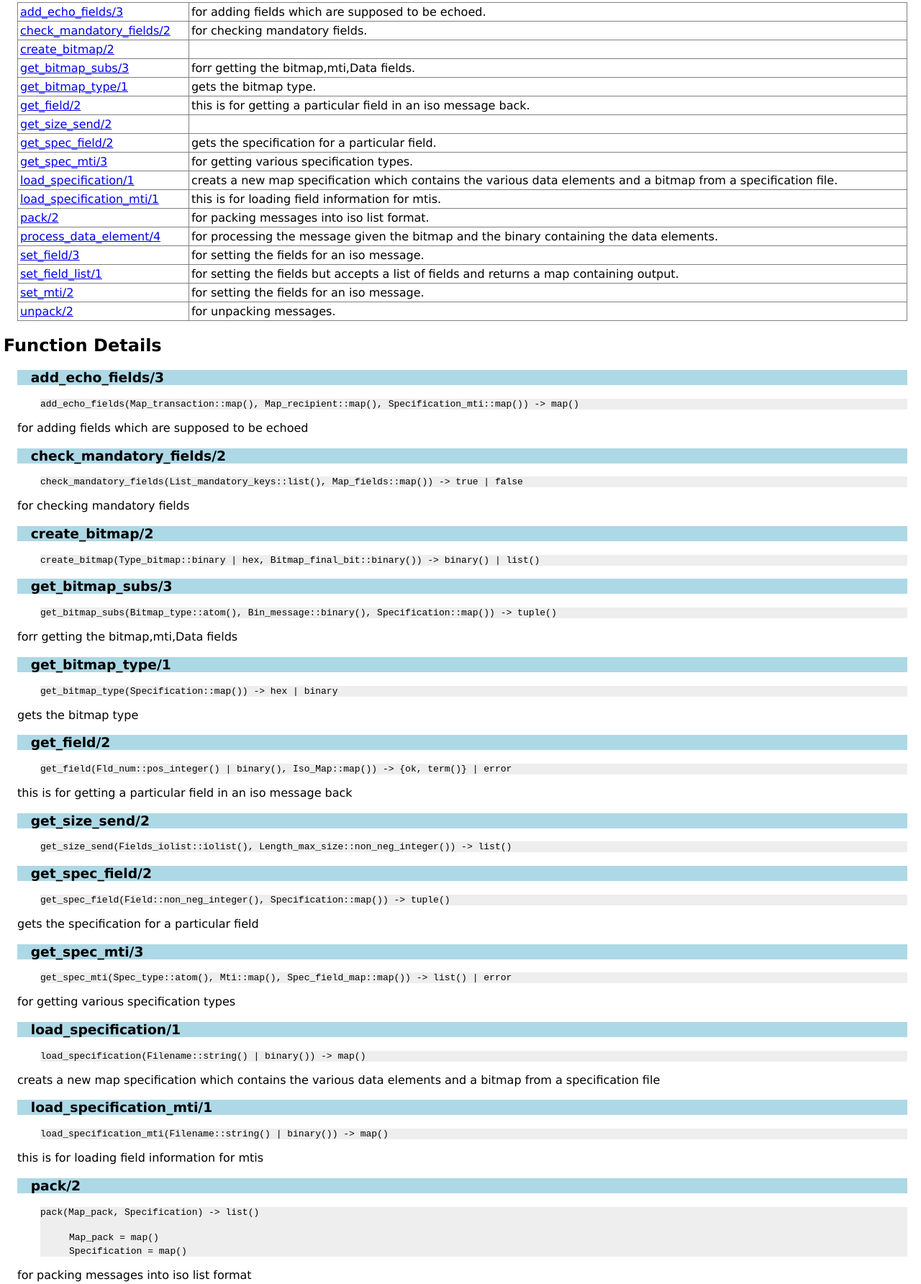
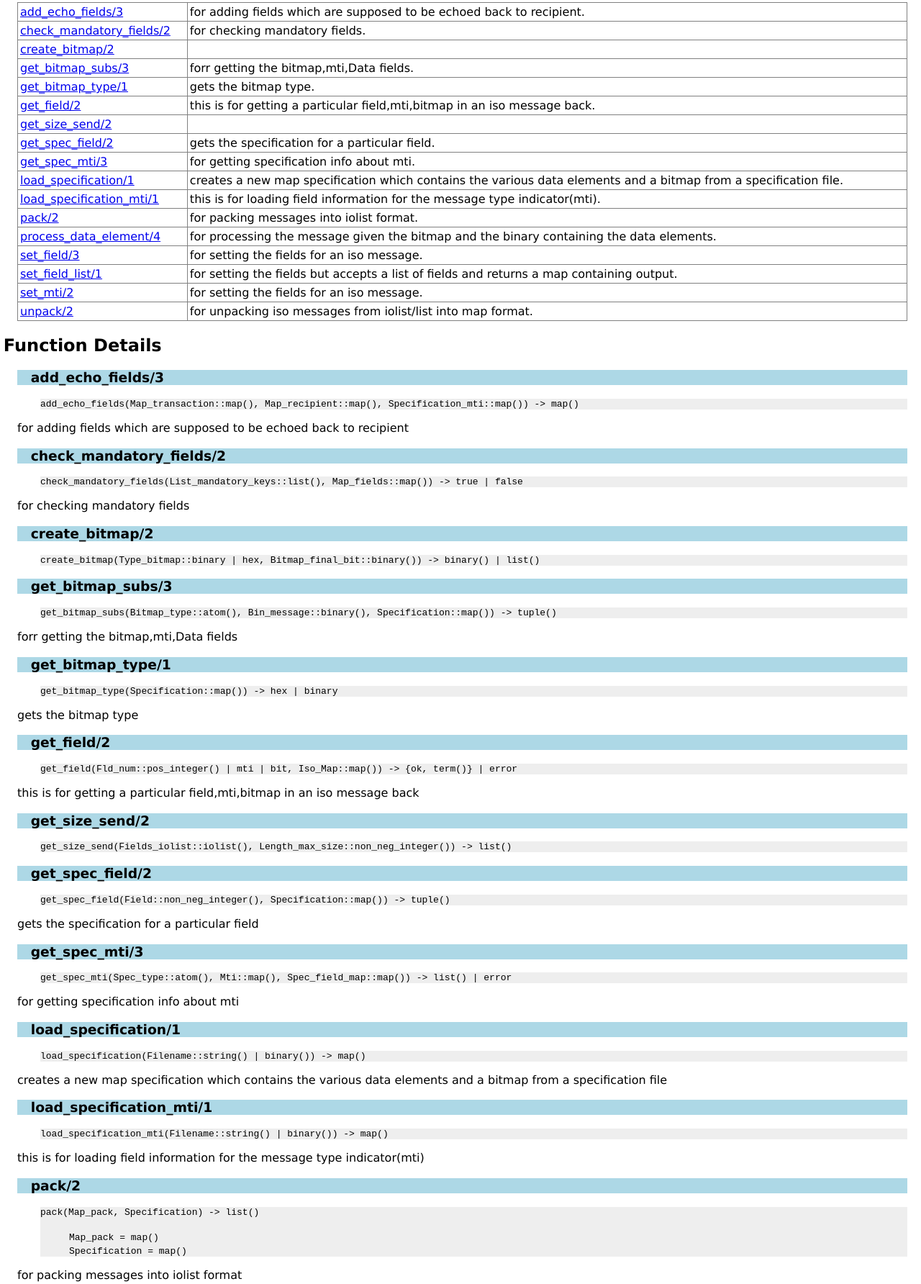
Before and after one commit to nayibor/iso8583_erl, a plain HTML site: page doc/iso8583_erl.html in a window 1280 px wide. Shown: the part 267-2051 px from the top of the page at 72% size. Drawn offline with Linux system fonts and the light colour scheme.

Commit message:
docs updated,overview.edoc updated and throws made more clearer when loading specification
docs  updated and made clearer for some functions in iso8583_erl api functions
specification  updated and made clearer for some functions in iso8583_erl api functions and iso8583_process functions
overview.edoc updated
iso8583_process:load_specification/1 now gives a throw when the value used for bitmap type or field value isnt correct

```diff
--- a/doc/iso8583_erl.html
+++ b/doc/iso8583_erl.html
@@ -14,23 +14,23 @@
 
 
 <h2><a name="index">Function Index</a></h2>
-<table width="100%" border="1" cellspacing="0" cellpadding="2" summary="function index"><tr><td valign="top"><a href="#add_echo_fields-3">add_echo_fields/3</a></td><td>for adding fields which are supposed to be echoed.</td></tr>
+<table width="100%" border="1" cellspacing="0" cellpadding="2" summary="function index"><tr><td valign="top"><a href="#add_echo_fields-3">add_echo_fields/3</a></td><td>for adding fields which are supposed to be echoed back to recipient.</td></tr>
 <tr><td valign="top"><a href="#check_mandatory_fields-2">check_mandatory_fields/2</a></td><td>for checking mandatory fields.</td></tr>
 <tr><td valign="top"><a href="#create_bitmap-2">create_bitmap/2</a></td><td></td></tr>
 <tr><td valign="top"><a href="#get_bitmap_subs-3">get_bitmap_subs/3</a></td><td>forr getting the bitmap,mti,Data fields.</td></tr>
 <tr><td valign="top"><a href="#get_bitmap_type-1">get_bitmap_type/1</a></td><td>gets the bitmap type.</td></tr>
-<tr><td valign="top"><a href="#get_field-2">get_field/2</a></td><td>this is for getting a particular field in an iso message back.</td></tr>
+<tr><td valign="top"><a href="#get_field-2">get_field/2</a></td><td>this is for getting a particular field,mti,bitmap in an iso message back.</td></tr>
 <tr><td valign="top"><a href="#get_size_send-2">get_size_send/2</a></td><td></td></tr>
 <tr><td valign="top"><a href="#get_spec_field-2">get_spec_field/2</a></td><td>gets the specification for a particular field.</td></tr>
-<tr><td valign="top"><a href="#get_spec_mti-3">get_spec_mti/3</a></td><td>for getting various specification types.</td></tr>
-<tr><td valign="top"><a href="#load_specification-1">load_specification/1</a></td><td>creats a new map specification which contains the various data elements and a bitmap from a specification file.</td></tr>
-<tr><td valign="top"><a href="#load_specification_mti-1">load_specification_mti/1</a></td><td>this is for loading field information for mtis.</td></tr>
-<tr><td valign="top"><a href="#pack-2">pack/2</a></td><td>for packing messages into iso list format.</td></tr>
+<tr><td valign="top"><a href="#get_spec_mti-3">get_spec_mti/3</a></td><td>for getting specification info about mti.</td></tr>
+<tr><td valign="top"><a href="#load_specification-1">load_specification/1</a></td><td>creates a new map specification which contains the various data elements and a bitmap from a specification file.</td></tr>
+<tr><td valign="top"><a href="#load_specification_mti-1">load_specification_mti/1</a></td><td>this is for loading field information for the message type indicator(mti).</td></tr>
+<tr><td valign="top"><a href="#pack-2">pack/2</a></td><td>for packing messages into iolist format.</td></tr>
 <tr><td valign="top"><a href="#process_data_element-4">process_data_element/4</a></td><td>for processing the message given the bitmap and the binary containing the data elements.</td></tr>
 <tr><td valign="top"><a href="#set_field-3">set_field/3</a></td><td>for setting the fields for an iso message.</td></tr>
 <tr><td valign="top"><a href="#set_field_list-1">set_field_list/1</a></td><td>for setting the fields but accepts a list of fields and returns a map containing output.</td></tr>
 <tr><td valign="top"><a href="#set_mti-2">set_mti/2</a></td><td>for setting the fields for an iso message.</td></tr>
-<tr><td valign="top"><a href="#unpack-2">unpack/2</a></td><td>for unpacking messages.</td></tr>
+<tr><td valign="top"><a href="#unpack-2">unpack/2</a></td><td>for unpacking iso messages from iolist/list into map format.</td></tr>
 </table>
 
 <h2><a name="functions">Function Details</a></h2>
@@ -39,7 +39,7 @@
 <div class="spec">
 <p><tt>add_echo_fields(Map_transaction::map(), Map_recipient::map(), Specification_mti::map()) -&gt; map()</tt><br></p>
 <p> </p>
-</div><p>for adding fields which are supposed to be echoed</p>
+</div><p>for adding fields which are supposed to be echoed back to recipient</p>
 
 <h3 class="function"><a name="check_mandatory_fields-2">check_mandatory_fields/2</a></h3>
 <div class="spec">
@@ -67,9 +67,9 @@
 
 <h3 class="function"><a name="get_field-2">get_field/2</a></h3>
 <div class="spec">
-<p><tt>get_field(Fld_num::pos_integer() | binary(), Iso_Map::map()) -&gt; {ok, term()} | error</tt><br></p>
+<p><tt>get_field(Fld_num::pos_integer() | mti | bit, Iso_Map::map()) -&gt; {ok, term()} | error</tt><br></p>
 <p> </p>
-</div><p>this is for getting a particular field in an iso message back</p>
+</div><p>this is for getting a particular field,mti,bitmap in an iso message back</p>
 
 <h3 class="function"><a name="get_size_send-2">get_size_send/2</a></h3>
 <div class="spec">
@@ -87,26 +87,26 @@
 <div class="spec">
 <p><tt>get_spec_mti(Spec_type::atom(), Mti::map(), Spec_field_map::map()) -&gt; list() | error</tt><br></p>
 <p> </p>
-</div><p>for getting various specification types</p>
+</div><p>for getting specification info about mti</p>
 
 <h3 class="function"><a name="load_specification-1">load_specification/1</a></h3>
 <div class="spec">
 <p><tt>load_specification(Filename::string() | binary()) -&gt; map()</tt><br></p>
 <p> </p>
-</div><p>creats a new map specification which contains the various data elements and a bitmap from a specification file</p>
+</div><p>creates a new map specification which contains the various data elements and a bitmap from a specification file</p>
 
 <h3 class="function"><a name="load_specification_mti-1">load_specification_mti/1</a></h3>
 <div class="spec">
 <p><tt>load_specification_mti(Filename::string() | binary()) -&gt; map()</tt><br></p>
 <p> </p>
-</div><p>this is for loading field information for mtis</p>
+</div><p>this is for loading field information for the message type indicator(mti)</p>
 
 <h3 class="function"><a name="pack-2">pack/2</a></h3>
 <div class="spec">
 <p><tt>pack(Map_pack, Specification) -&gt; list()</tt>
 <ul class="definitions"><li><tt>Map_pack = map()</tt></li><li><tt>Specification = map()</tt></li></ul></p>
 <p> </p>
-</div><p>for packing messages into iso list format</p>
+</div><p>for packing messages into iolist format</p>
 
 <h3 class="function"><a name="process_data_element-4">process_data_element/4</a></h3>
 <div class="spec">
@@ -137,7 +137,7 @@
 <p><tt>unpack(IsoMessage, Specification) -&gt; map()</tt>
 <ul class="definitions"><li><tt>IsoMessage = [integer()]</tt></li><li><tt>Specification = map()</tt></li></ul></p>
 <p> </p>
-</div><p>for unpacking messages</p>
+</div><p>for unpacking iso messages from iolist/list into map format</p>
 <hr>
 
 <div class="navbar"><a name="#navbar_bottom"></a><table width="100%" border="0" cellspacing="0" cellpadding="2" summary="navigation bar"><tr><td><a href="overview-summary.html" target="overviewFrame">Overview</a></td><td><a href="http://www.erlang.org/"><img src="erlang.png" align="right" border="0" alt="erlang logo"></a></td></tr></table></div>
```
Also changed, not shown: doc/iso8583_process.html (+7 -7 lines), doc/overview-summary.html (+12 -14 lines), 3 other files.
